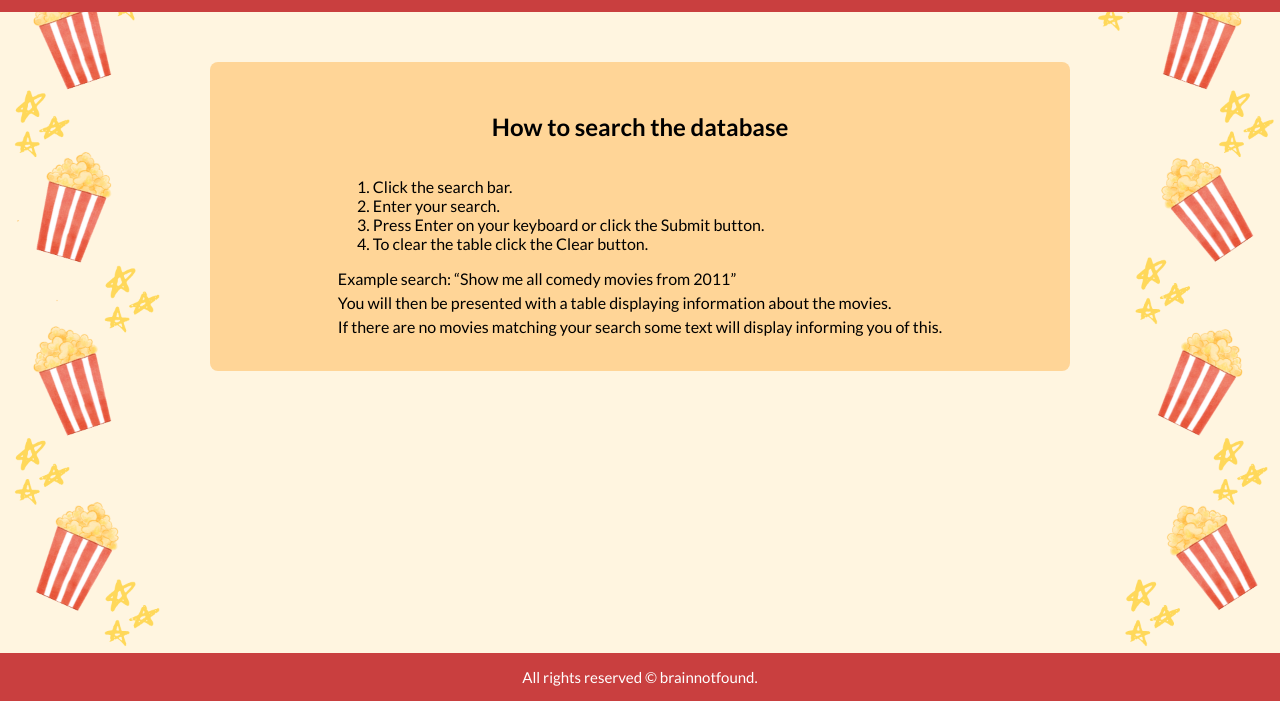
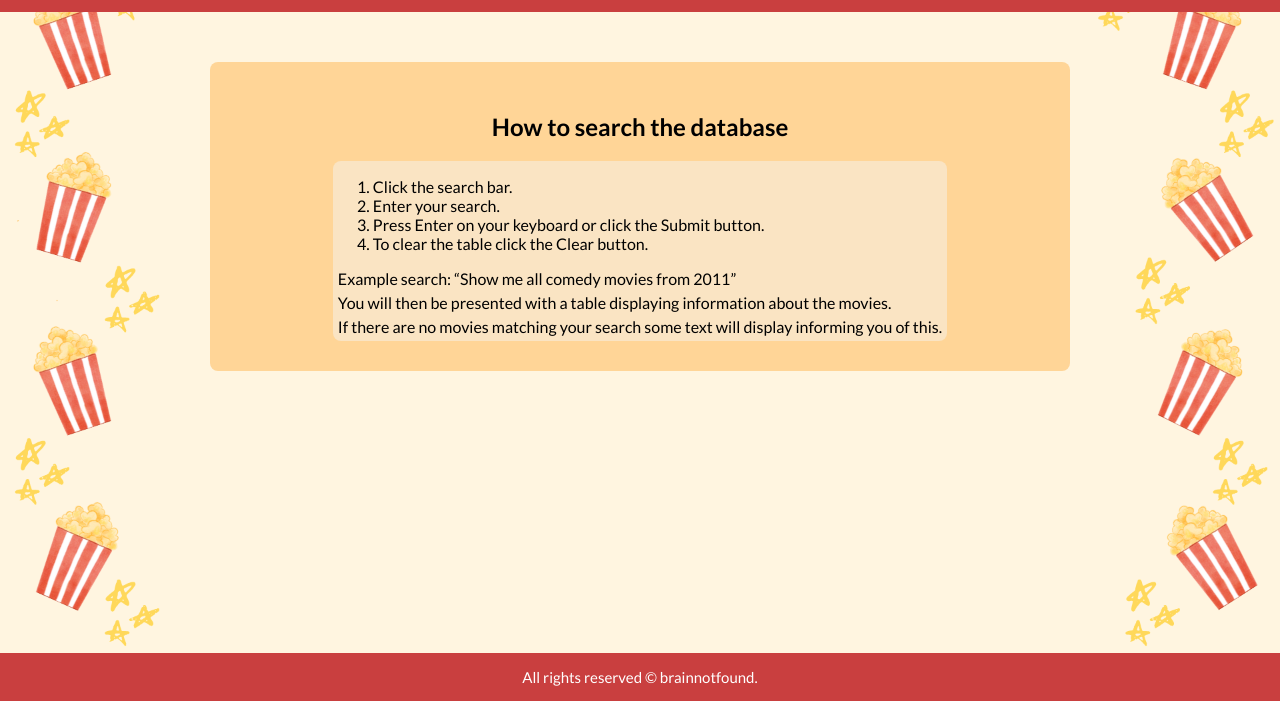
Before and after one commit to neueda/team404-sql-agent-frontend, a plain HTML site: page src/instructions.html in a window 1280 px wide. Shown: the part 99-800 px from the top of the page. Drawn offline with Linux system fonts and the light colour scheme; a web font is replaced by a local one.

Commit message:
more adjustments

```diff
--- a/src/styles.css
+++ b/src/styles.css
@@ -39,14 +39,12 @@ nav {
     margin-bottom: 50px;
     background-color: #c93f3f;
 }
-
 nav a {
     color: #ffe6e6;
     text-decoration: none;
     padding: 5px 10px;
     font-size: 1.1em;
 }
-
 nav a:hover {
     border: none;
     border-radius: 4px;
@@ -73,14 +71,12 @@ nav a:hover {
 input {
     background-color: #fae4c3;
 }
-
 .input {
     display: flex;
     flex-direction: row;
     justify-content: center;
     align-items: center;
 }
-
 #user_input {
     order: 1;
     padding: 8px 12px;
@@ -122,9 +118,7 @@ button {
 }
 #clear-btn:hover{
     background-color: rgb(231, 137, 106);
-
 }
-
 button:hover {
     background-color: #ffb951;
 }
@@ -135,6 +129,7 @@ table {
     background-color: #fae4c3;
     margin: 15px;
     border-radius: 4px;
+    border-style: solid;
     color: #000000;
 }
 
@@ -145,7 +140,6 @@ table {
     justify-content: center;
     align-items: center;
 }
-
 #feedback_element {
     order: 3;
     margin: 15px;
@@ -157,7 +151,6 @@ table {
     min-width: 750px;
     padding: 20px;
 }
-
 #feedback_text{
     color: #000000;
 }
@@ -177,11 +170,9 @@ table {
     margin: 0 auto;
     margin-bottom: 100px;
 }
-
 .rules {
     text-align: left;
 }
-
 .p {
     margin: 5px;
 }
@@ -201,11 +192,11 @@ table {
     margin: 0 auto;
     margin-bottom: 100px;
 }
-
 .instructions {
     text-align: left;
+    background-color: #fae4c3;
+    border-radius: 8px;
 }
-
 .p {
     margin: 5px;
 }
```
